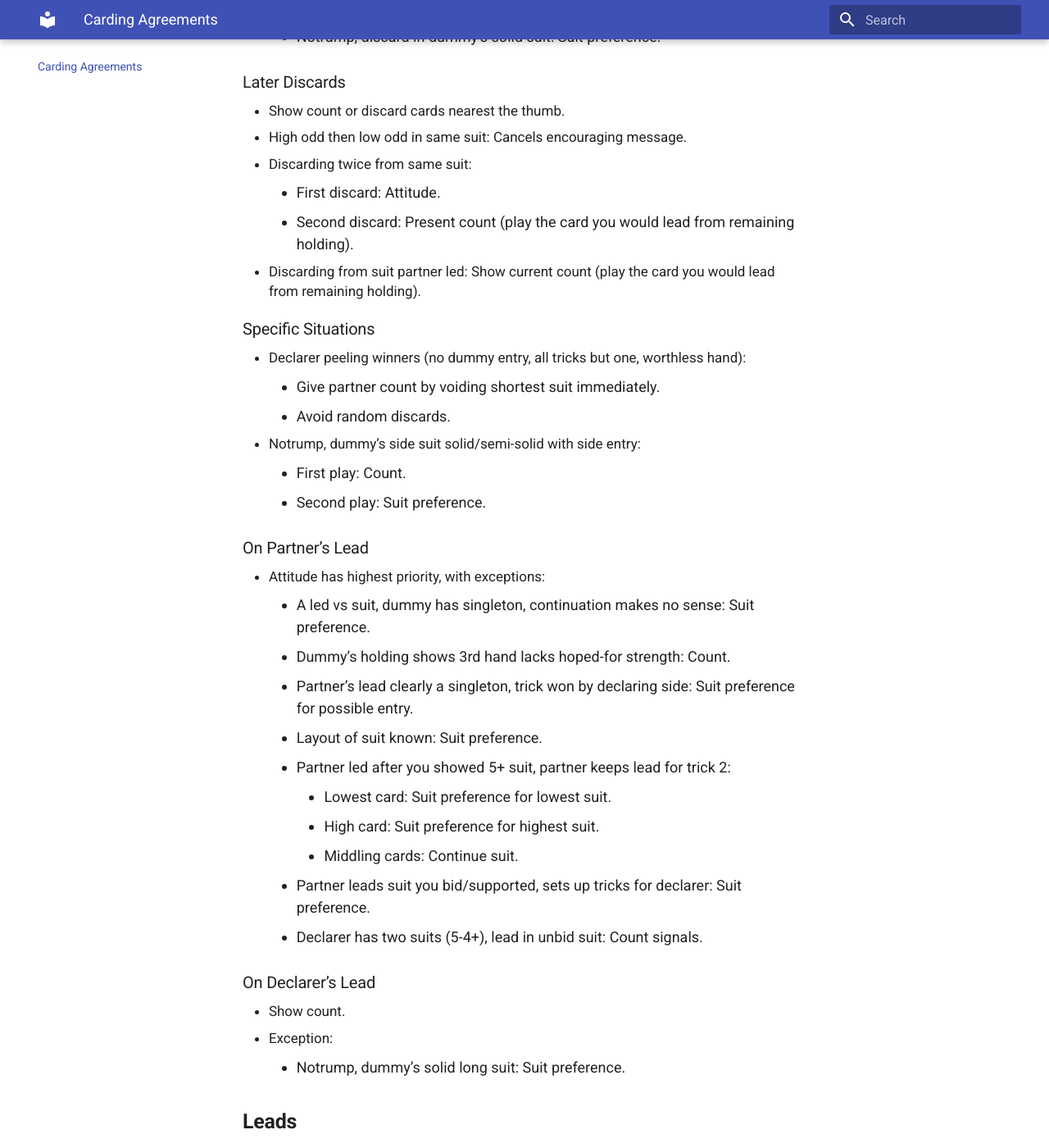
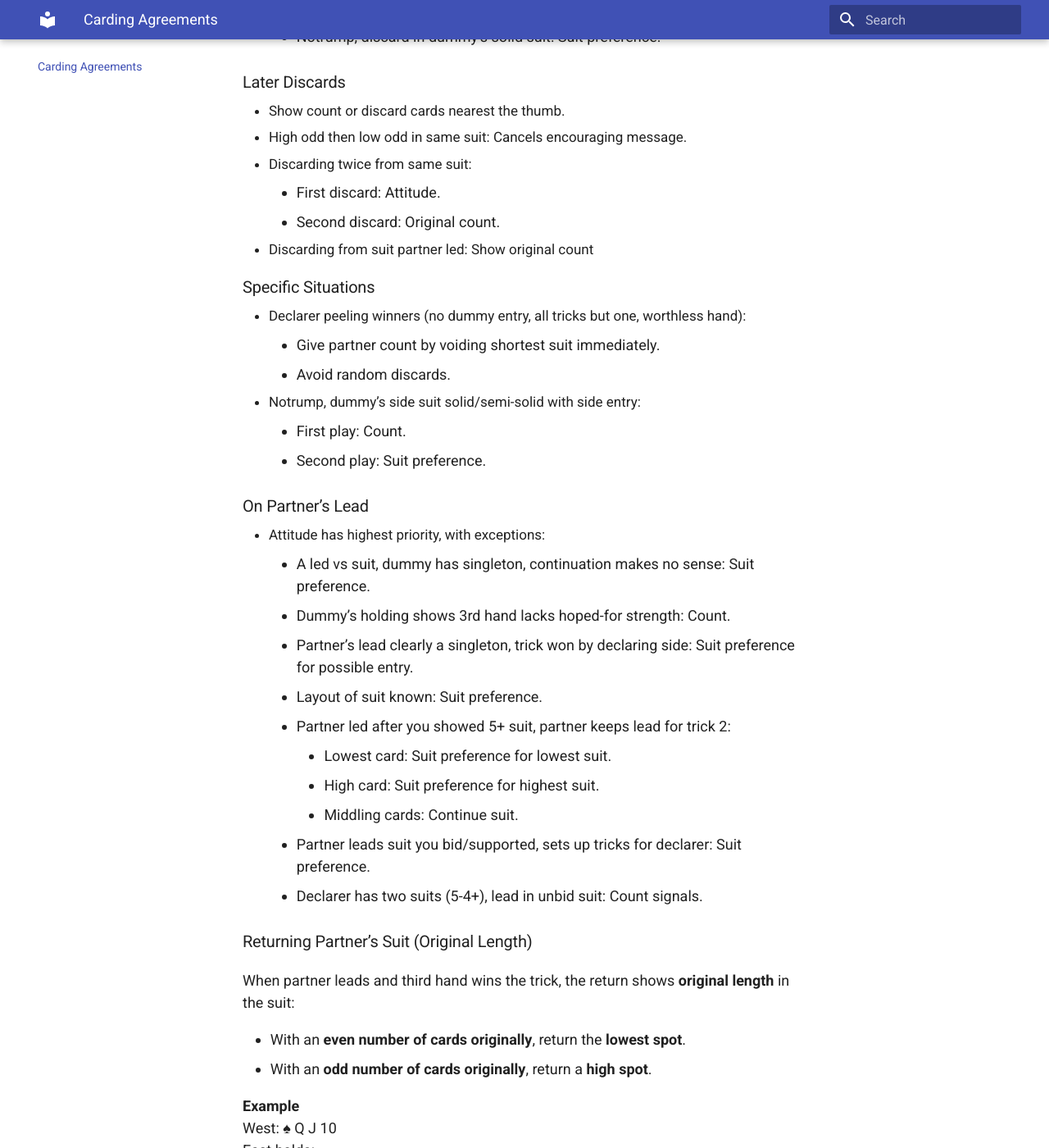
Before and after one commit to glindstrom/polish-club-notes, an MkDocs documentation site: the page built from docs/carding-agreements.md, in a window 1280 px wide and 1400 px high, scrolled down 588 px. Shown: the whole window at 82% size. Built offline with MkDocs 1.6.1 and Material for MkDocs 9.7.7, drawn with Linux system fonts in a browser that asks for light colours; some of the changed text lies outside the part shown.

Commit message:
docs: clarify original length signals in carding agreements (v1.2.7)

```diff
--- a/docs/carding-agreements.md
+++ b/docs/carding-agreements.md
@@ -17,8 +17,8 @@ Carding agreements in the Polish Club system cover signalling and leads, using O
 - High odd then low odd in same suit: Cancels encouraging message.
 - Discarding twice from same suit:
     - First discard: Attitude.
-    - Second discard: Present count (play the card you would lead from remaining holding).
-- Discarding from suit partner led: Show current count (play the card you would lead from remaining holding).
+    - Second discard: Original count.
+- Discarding from suit partner led: Show original count
 
 #### Specific Situations
 - Declarer peeling winners (no dummy entry, all tricks but one, worthless hand):
@@ -41,6 +41,21 @@ Carding agreements in the Polish Club system cover signalling and leads, using O
     - Partner leads suit you bid/supported, sets up tricks for declarer: Suit preference.
     - Declarer has two suits (5-4+), lead in unbid suit: Count signals.
 
+#### Returning Partner’s Suit (Original Length)
+
+When partner leads and third hand wins the trick, the return shows **original length** in the suit:
+
+- With an **even number of cards originally**, return the **lowest spot**.
+- With an **odd number of cards originally**, return a **high spot**.
+
+**Example**
+West: ♠ Q J 10
+East holds:
+
+- ♠ A 9 6 → return **9** (odd length: 3)
+- ♠ A 9 6 2 → return **2** (even length: 4)
+- ♠ A 9 6 4 2 → return **9** (odd length: 5)
+
 #### On Declarer’s Lead
 - Show count.
 - Exception:
```
Also changed, not shown: docs/changelog.md (+9 -0 lines).
